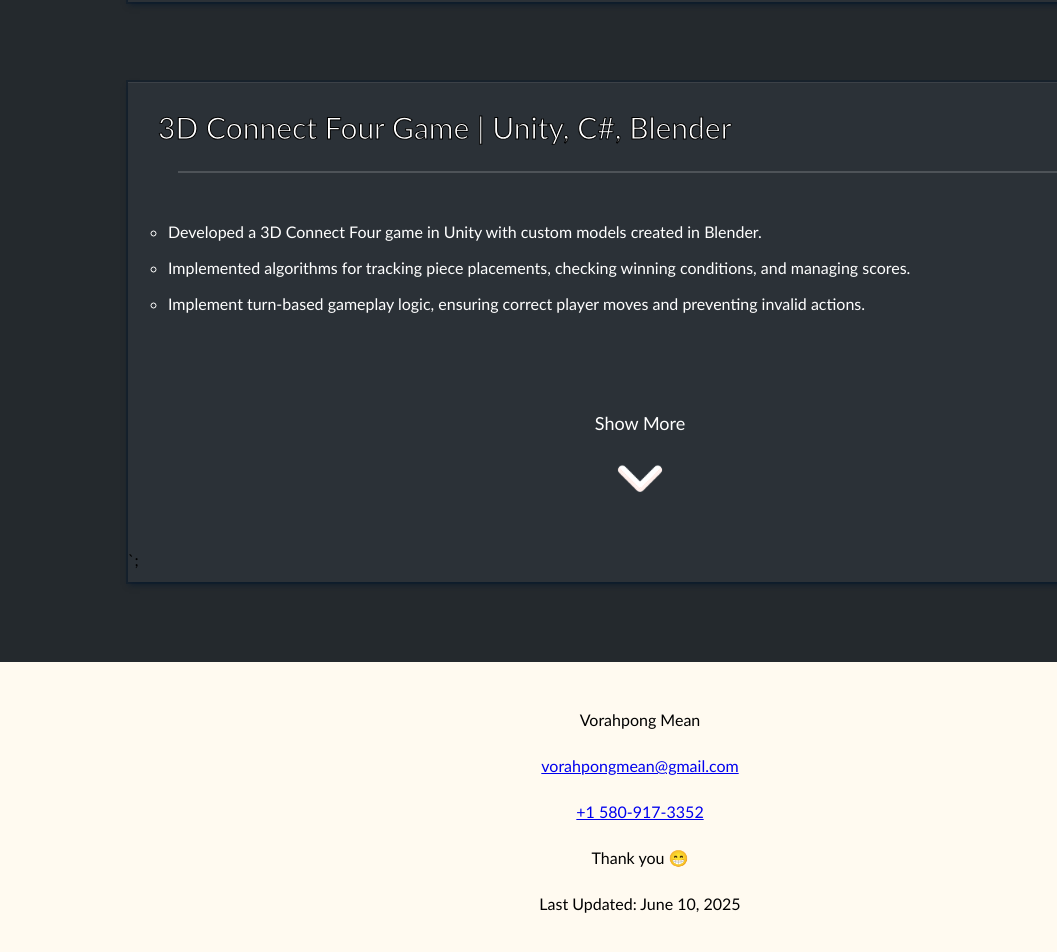
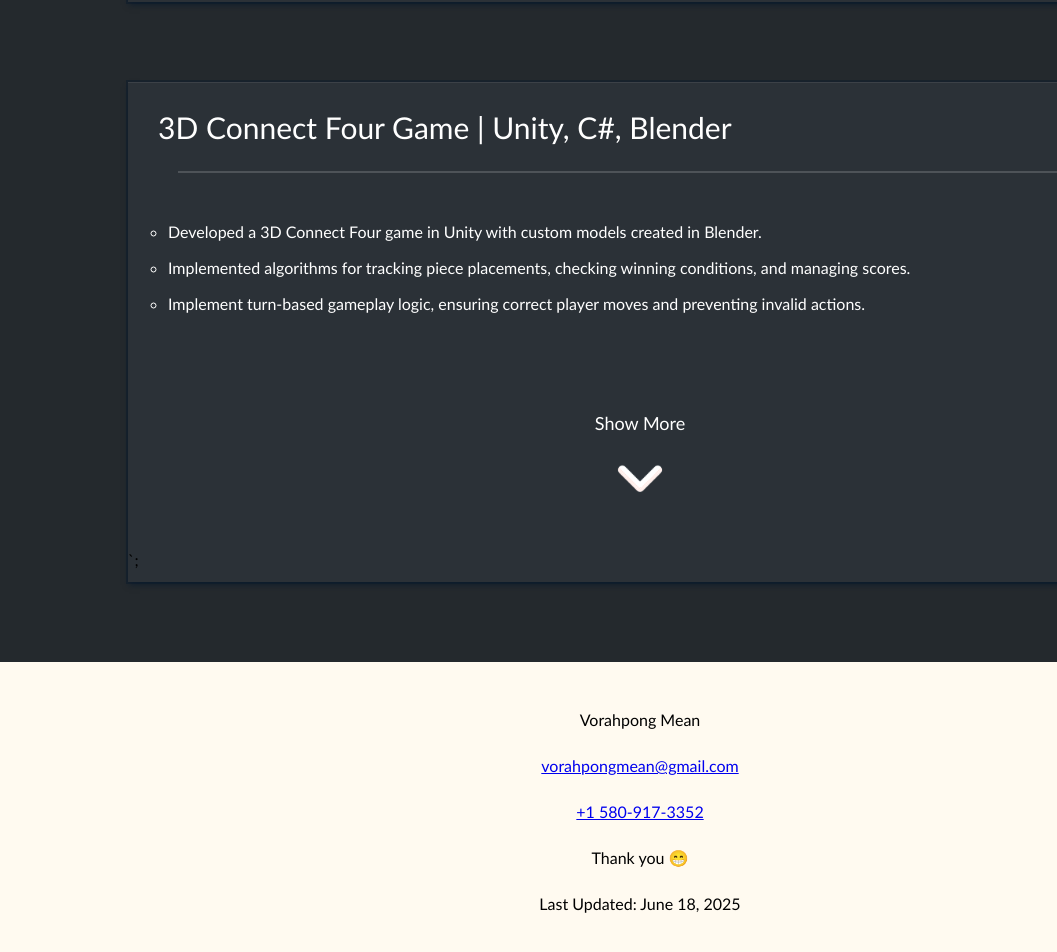
Before and after one commit to VorahPong/Personal-Portfolio, a website: page index.html in a window 1280 px wide. Shown: the part 2817-3769 px from the top of the page, 0-1057 px from the left. Drawn offline with Linux system fonts and the light colour scheme.

Commit message:
Remove webkit strokes
Removed because it looks bad on window

```diff
--- a/index.html
+++ b/index.html
@@ -218,7 +218,7 @@
         <a href="mailto:vorahpongmean@gmail.com">vorahpongmean@gmail.com</a>
         <a href="tel:+15809173352">+1 580-917-3352</a>
         <label>Thank you 😁</label>
-        <label>Last Updated: June 10, 2025</label>
+        <label>Last Updated: June 18, 2025</label>
     </footer>
 
     <!--------------------------------------->
--- a/style.css
+++ b/style.css
@@ -78,7 +78,7 @@
     display: inline-block;
     position: relative;
     font-size: medium;
-    -webkit-text-stroke: 0.5px black;
+    /* -webkit-text-stroke: 0.5px black; */
 }
 #topBar .left-links span:after {
     content: '';
@@ -255,7 +255,7 @@
     box-shadow: 0 0 0 1px rgba(0, 0, 0, 0.2);
     border-radius: 3px;
 
-    -webkit-text-stroke: 0.5px black;
+    /* -webkit-text-stroke: 0.5px black; */
 }
 
 #lineBreaker {
@@ -297,7 +297,7 @@
 #workExperiences .title2 h1, #personalProjects .title2 h1 {
     color: white;
     font-size: 30px;
-    -webkit-text-stroke: 1px black;
+    /* -webkit-text-stroke: 1px black; */
     margin: 30px;
 }
 
```
